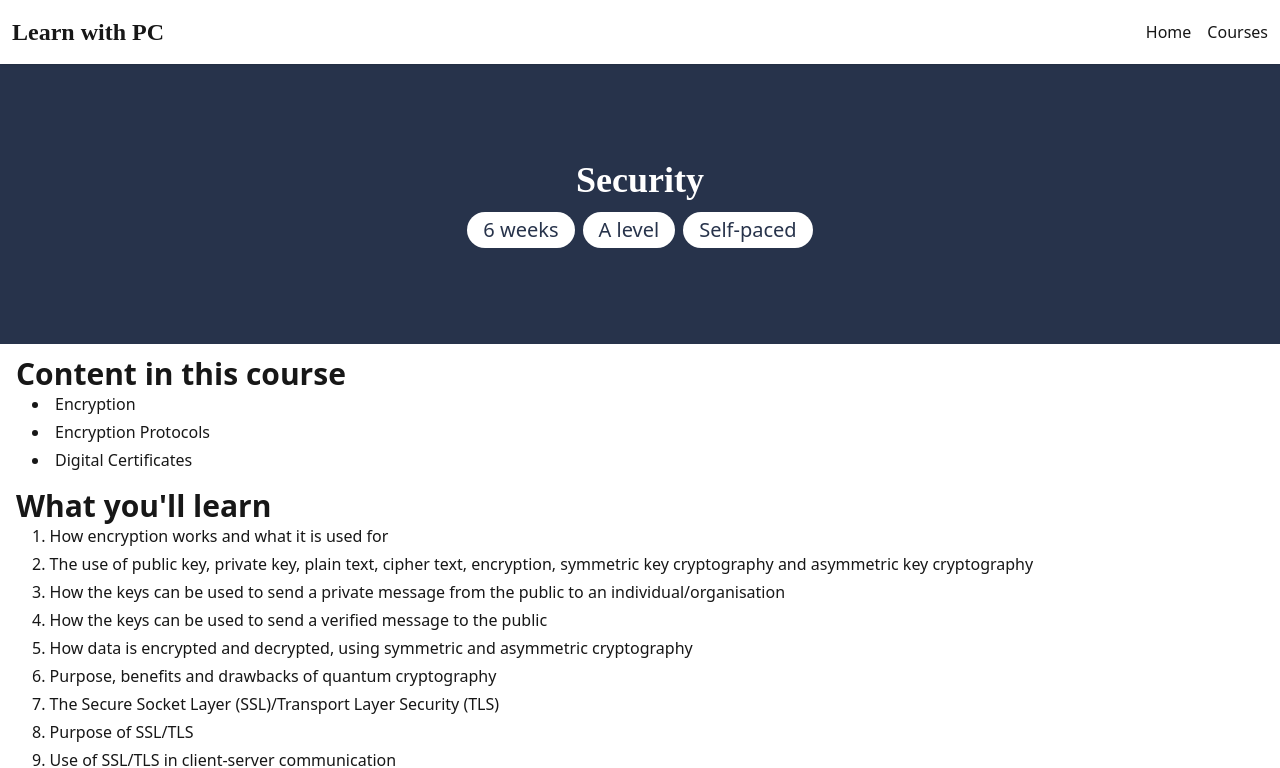
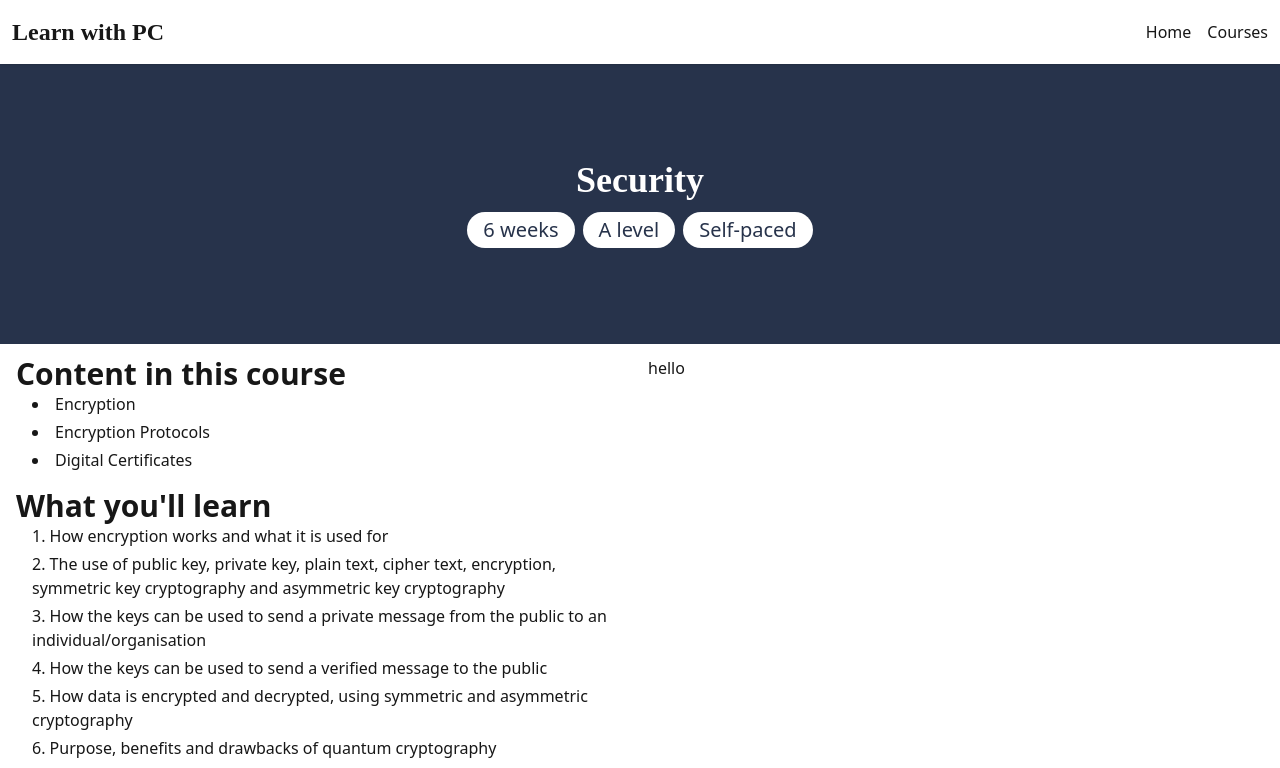
Before and after one commit to dalienst/learnwithpc, a Next.js app: page /courses/FQHHUBJVZ9 in a window 1280 px wide. Shown: the top 768 px of the page. Built offline with nearby package versions, Linux system fonts and the light colour scheme.

Commit message:
display course details

```diff
--- a/app/courses/[id]/page.jsx
+++ b/app/courses/[id]/page.jsx
@@ -10,7 +10,8 @@ function CourseDetail({ params: { id } }) {
         <>
             <CourseDetailHero course={course} />
             <main className="container mx-auto mb-3 px-4 py-3 max-w-screen-xl">
-                <section>
+                <section className="grid grid-cols-1 md:grid-cols-2 gap-4">
+                    <div>
                         <div className='mb-4'>
                             <h5 className='text-3xl font-semibold'>Content in this course</h5>
                             <ul className="list-disc list-inside px-4">
@@ -28,6 +29,11 @@ function CourseDetail({ params: { id } }) {
                                 ))}
                             </ol>
                         </div>
+                    </div>
+
+                    <div>
+                        <div className='mb-4'>hello</div>
+                    </div>
                 </section>
             </main>
         </>
--- a/components/Footer.jsx
+++ b/components/Footer.jsx
@@ -9,7 +9,7 @@ function Footer() {
             <div className="container mx-auto px-4 text-center">
                 <h6 className="font-playfair text-2xl font-semibold mb-2">Learn with Mr. PC</h6>
                 <p className="text-sm mb-6">Elevate your skills, one lesson at a time.</p>
-                <div className="flex justify-center space-x-6 mb-4">
+                <div className="flex justify-center space-x-2 mb-4">
                     {/* Replace '#' with actual links */}
                     <Link href="#" className="hover:text-cream">
                         <FaSquareFacebook />
```
Lines whose indentation alone changed are shown as unchanged.
